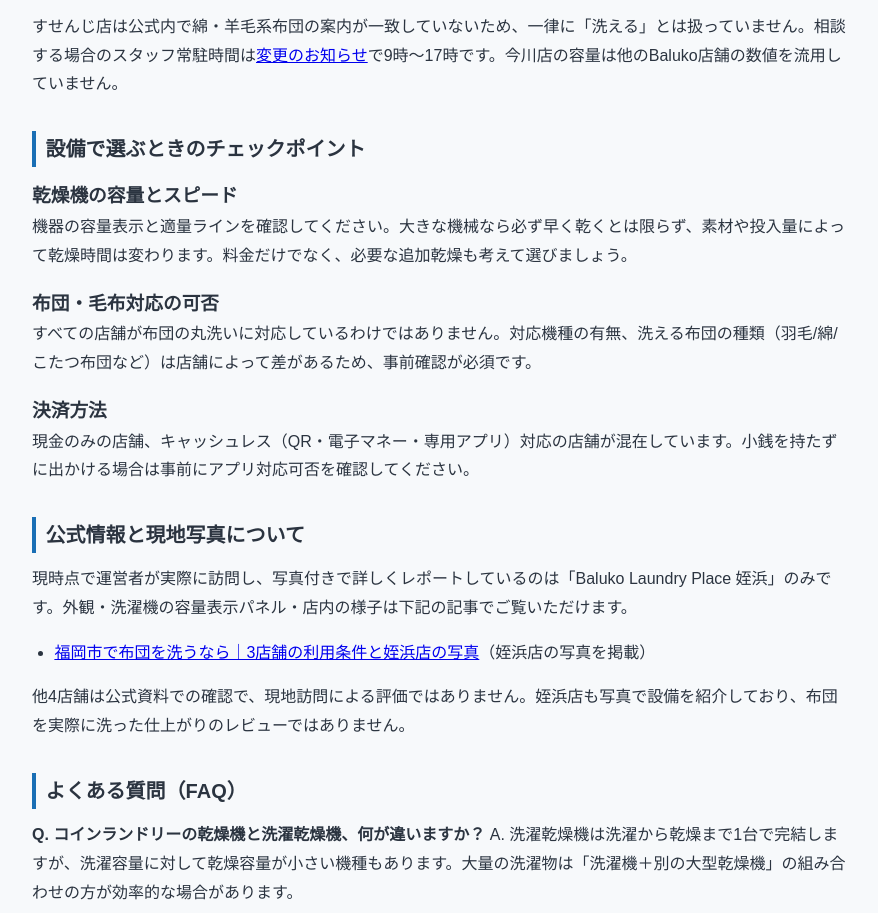
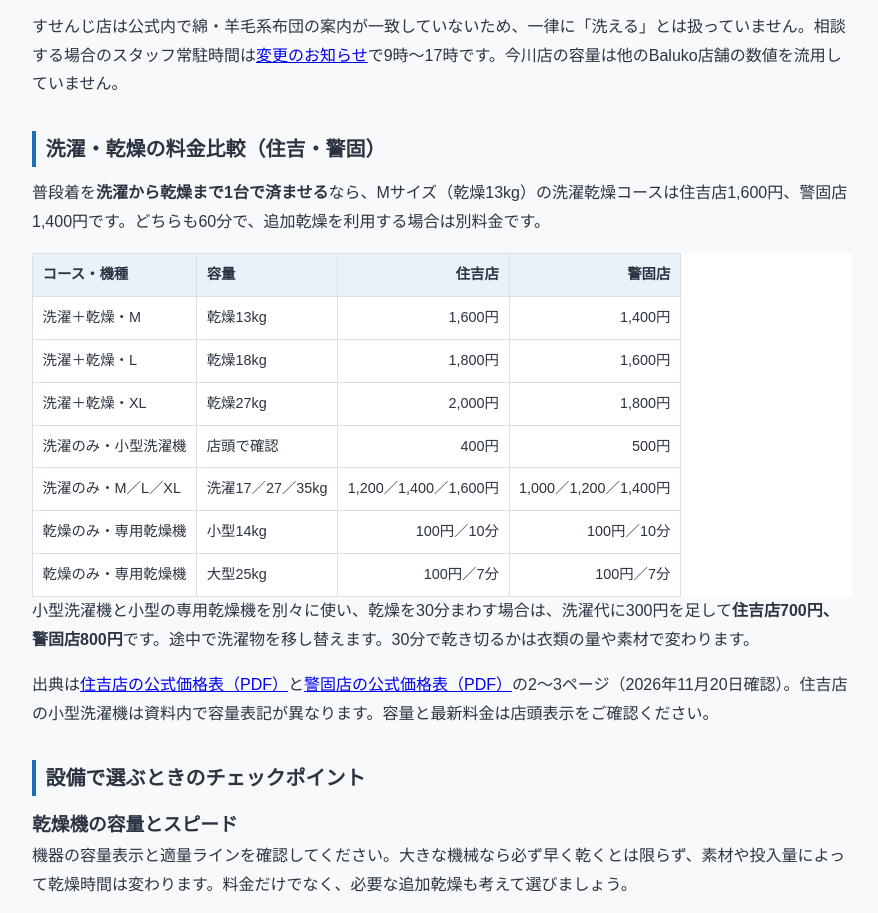
Before and after one commit to yu-ta-yu/coinlaundry-fukuoka, an Astro site: page /articles/fukuoka-coinlaundry-guide in a window 1280 px wide. Shown: the part 1406-2319 px from the top of the page, without its empty margins (198-1076 px from the left). Built offline with nearby package versions, Linux system fonts and the light colour scheme; Astro itself is replaced by a stand-in of ours.

Commit message:
Compare Sumiyoshi and Kego laundry prices

```diff
--- a/src/content/articles/fukuoka-coinlaundry-guide.md
+++ b/src/content/articles/fukuoka-coinlaundry-guide.md
@@ -37,6 +37,24 @@ description: "福岡市のコインランドリー5店舗を営業時間・布
 住吉・警固の容量は公式の[住吉店価格表（PDF）](https://www.laundrypress.net/wp-content/themes/laundry_press/pdf/fukuoka_store08_cl.pdf)・[警固店価格表（PDF）](https://www.laundrypress.net/wp-content/themes/laundry_press/pdf/fukuoka_store03_cl.pdf)によります。料金は店舗・コースで異なるため、公式価格表と店頭表示を確認してください。警固店の公式ページはクリーニング併設の支払い案内で、各ランドリー機器への適用範囲までは読み取れません。
 
 すせんじ店は公式内で綿・羊毛系布団の案内が一致していないため、一律に「洗える」とは扱っていません。相談する場合のスタッフ常駐時間は[変更のお知らせ](https://sentakuhiroba.com/archives/230)で9時〜17時です。今川店の容量は他のBaluko店舗の数値を流用していません。
+
+## 洗濯・乾燥の料金比較（住吉・警固）
+
+普段着を**洗濯から乾燥まで1台で済ませる**なら、Mサイズ（乾燥13kg）の洗濯乾燥コースは住吉店1,600円、警固店1,400円です。どちらも60分で、追加乾燥を利用する場合は別料金です。
+
+| コース・機種 | 容量 | 住吉店 | 警固店 |
+|---|---|---:|---:|
+| 洗濯＋乾燥・M | 乾燥13kg | 1,600円 | 1,400円 |
+| 洗濯＋乾燥・L | 乾燥18kg | 1,800円 | 1,600円 |
+| 洗濯＋乾燥・XL | 乾燥27kg | 2,000円 | 1,800円 |
+| 洗濯のみ・小型洗濯機 | 店頭で確認 | 400円 | 500円 |
+| 洗濯のみ・M／L／XL | 洗濯17／27／35kg | 1,200／1,400／1,600円 | 1,000／1,200／1,400円 |
+| 乾燥のみ・専用乾燥機 | 小型14kg | 100円／10分 | 100円／10分 |
+| 乾燥のみ・専用乾燥機 | 大型25kg | 100円／7分 | 100円／7分 |
+
+小型洗濯機と小型の専用乾燥機を別々に使い、乾燥を30分まわす場合は、洗濯代に300円を足して**住吉店700円、警固店800円**です。途中で洗濯物を移し替えます。30分で乾き切るかは衣類の量や素材で変わります。
+
+出典は[住吉店の公式価格表（PDF）](https://www.laundrypress.net/wp-content/themes/laundry_press/pdf/fukuoka_store08_cl.pdf)と[警固店の公式価格表（PDF）](https://www.laundrypress.net/wp-content/themes/laundry_press/pdf/fukuoka_store03_cl.pdf)の2〜3ページ（2026年11月20日確認）。住吉店の小型洗濯機は資料内で容量表記が異なります。容量と最新料金は店頭表示をご確認ください。
 
 ## 設備で選ぶときのチェックポイント
 
```
